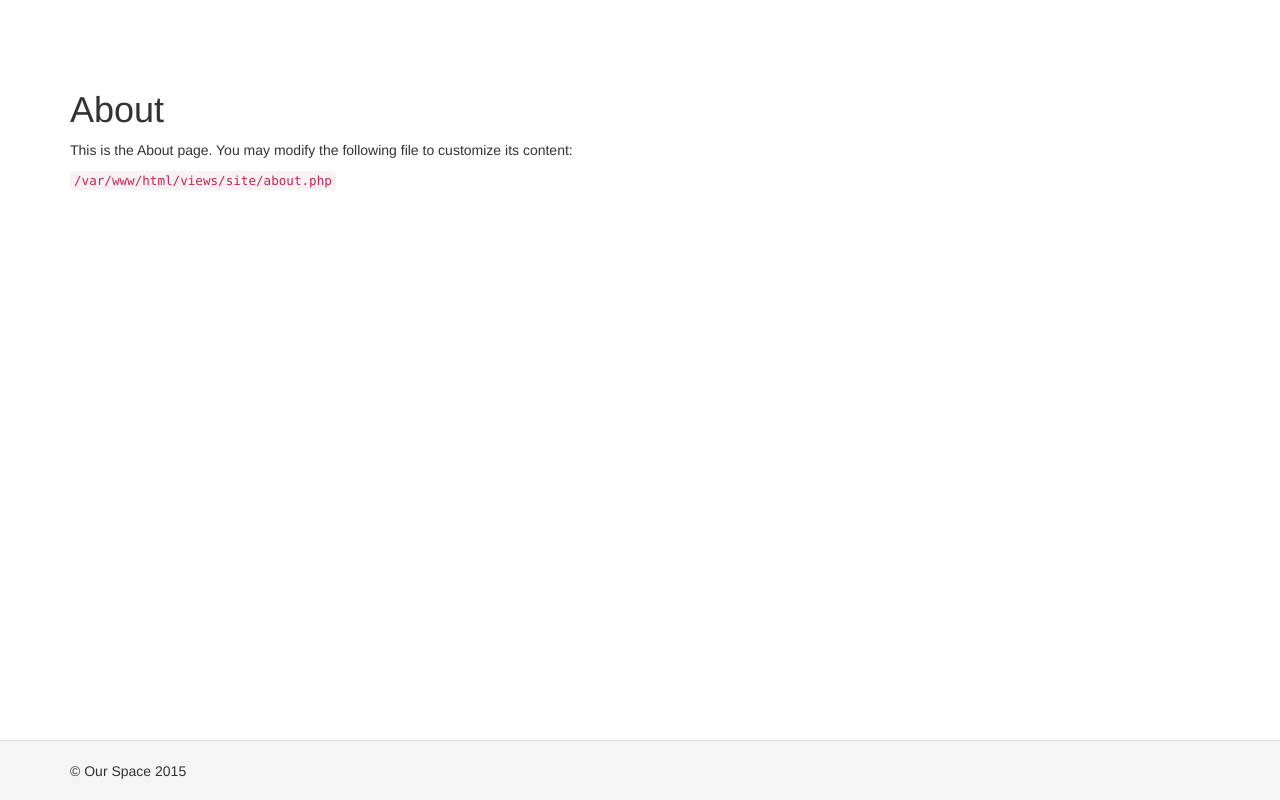
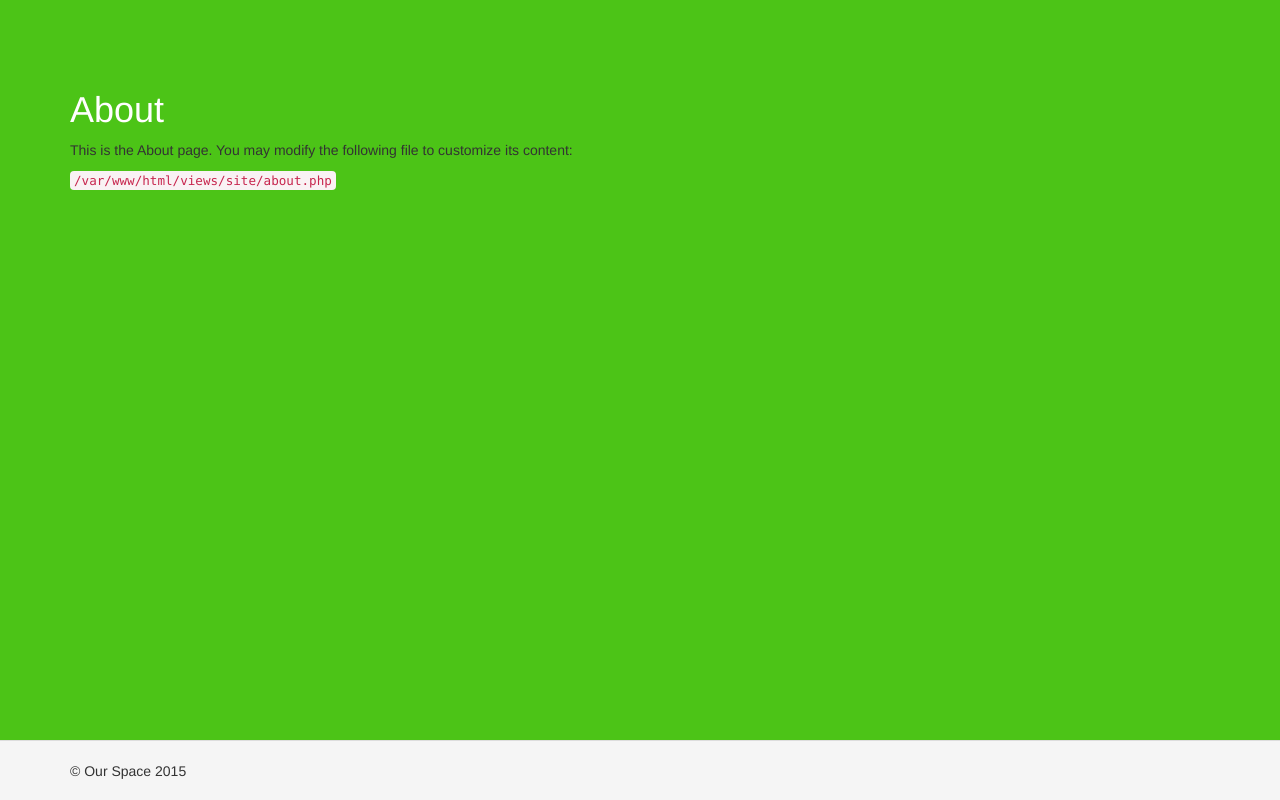
Before and after one commit to joegeneq/apc-softdev-it111-03, a Yii app: template practice/midterm_test/Sagun_Gener_Paolo_midterms/ourspace/views/site/about.php in a window 1280 px wide. Run offline with PHP 8.4 and a stand-in for Yii, Linux system fonts and the light colour scheme; the template is opened without the code that fills it, so the values that code supplies are empty; some libraries are stand-ins or nearby versions.

Commit message:
Modified previous site.css. I was encountered an error in setting view path in CRUD

```diff
--- a/practice/midterm_test/Sagun_Gener_Paolo_midterms/ourspace/web/css/site.css
+++ b/practice/midterm_test/Sagun_Gener_Paolo_midterms/ourspace/web/css/site.css
@@ -1,6 +1,11 @@
 html,
 body {
     height: 100%;
+	background-color: #4CC417;
+}
+
+	h1 {
+    color: white;
 }
 
 .wrap {
```
